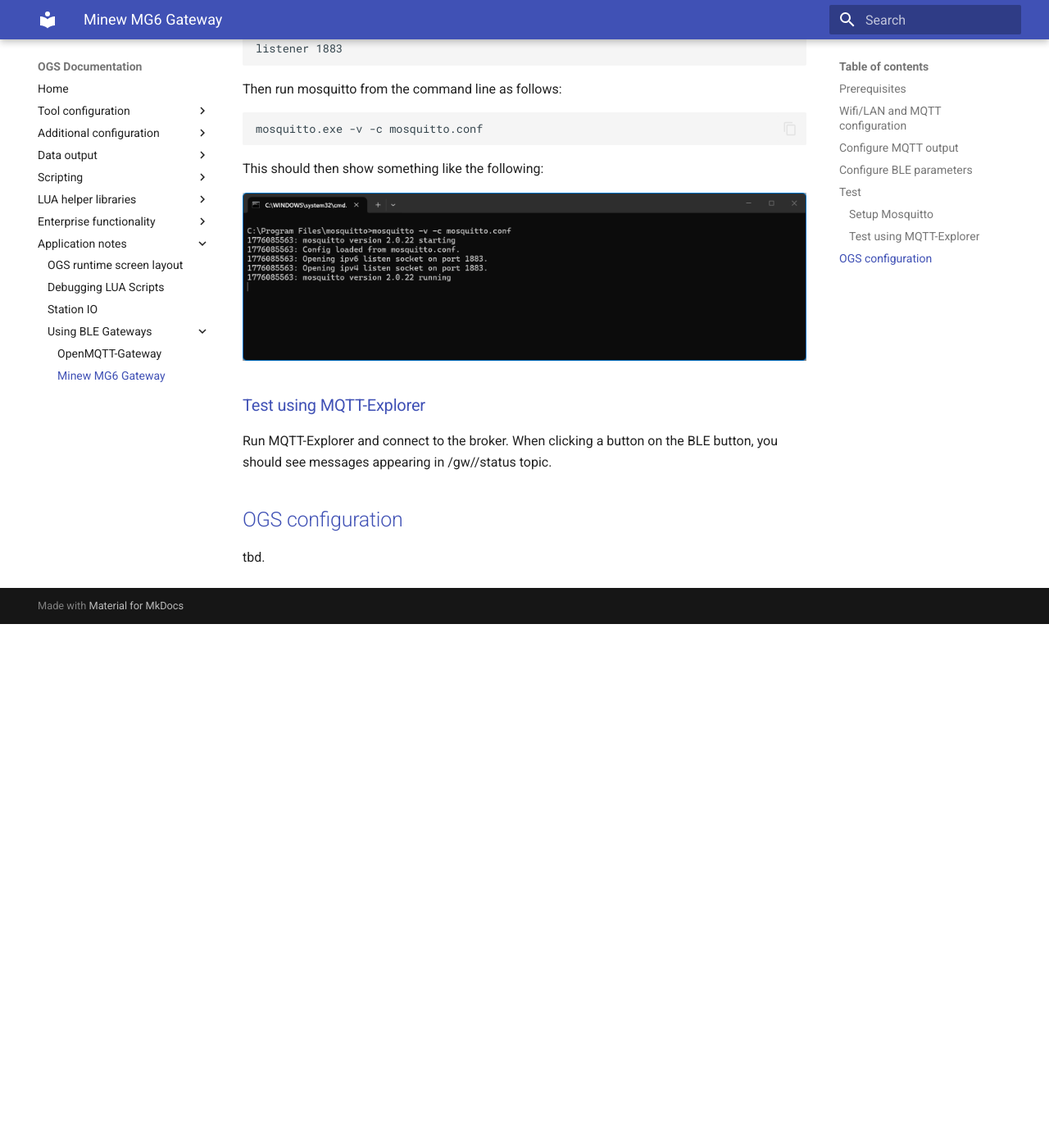
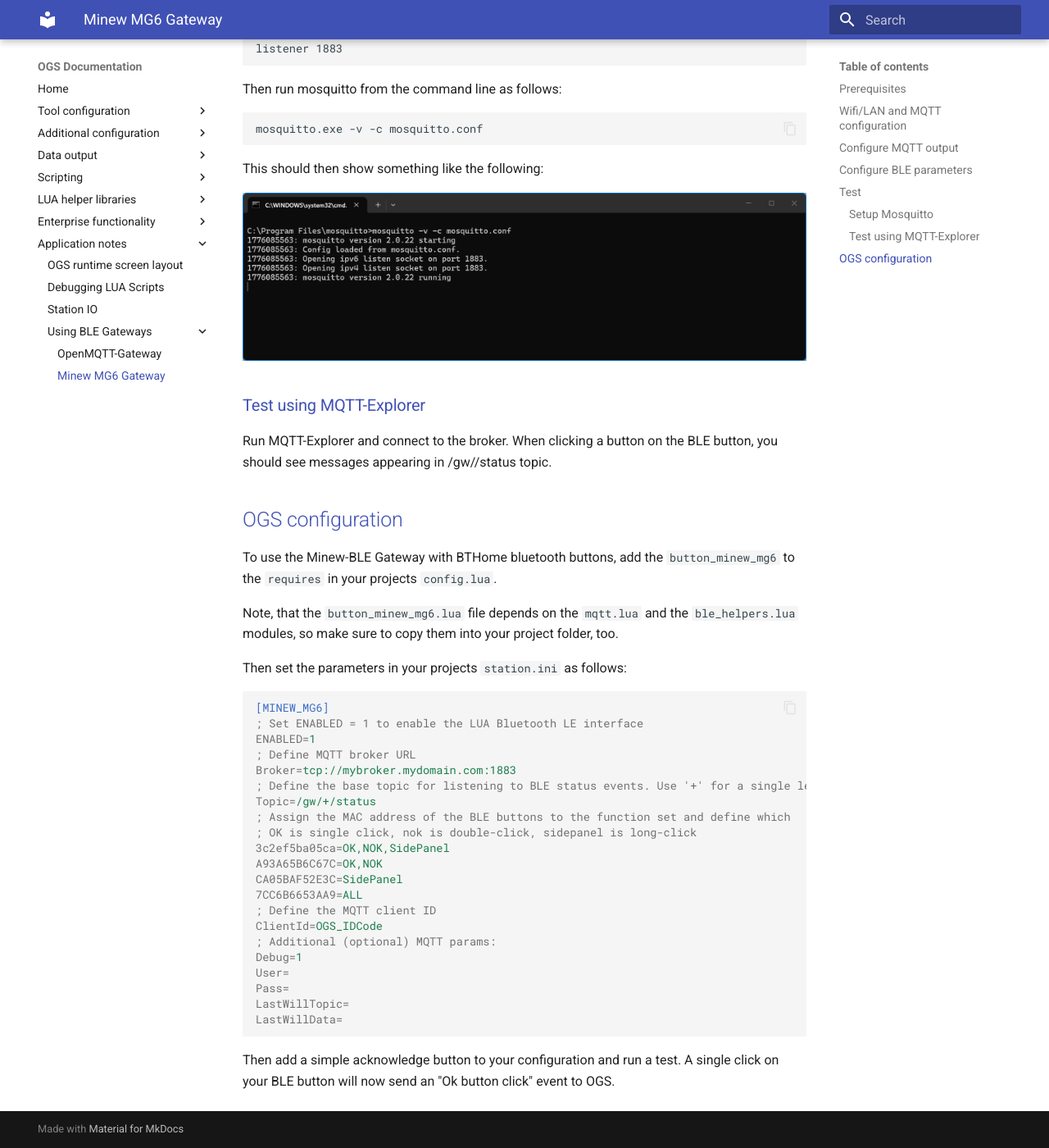
Before and after one commit to haller-erne/ogs, an MkDocs documentation site: the page built from docs/appnotes/blegateway-minew-mg6.md, in a window 1280 px wide and 1400 px high, scrolled down 5778 px. Shown: the whole window at 82% size. Built offline with MkDocs 1.6.1 and Material for MkDocs 9.7.7, drawn with Linux system fonts in a browser that asks for light colours; before the commit the page ends 6539 px from its top, so only the background shows below that.

Commit message:
Add Minew OGS configuration

````diff
--- a/docs/appnotes/blegateway-minew-mg6.md
+++ b/docs/appnotes/blegateway-minew-mg6.md
@@ -90,4 +90,34 @@
 
 ## OGS configuration
 
-tbd.
+To use the Minew-BLE Gateway with BTHome bluetooth buttons, add the `button_minew_mg6` to the `requires` in your projects `config.lua`.
+
+Note, that the `button_minew_mg6.lua` file depends on the `mqtt.lua` and the `ble_helpers.lua` modules, so make sure to copy them into your project folder, too.
+
+Then set the parameters in your projects `station.ini` as follows:
+
+``` ini
+[MINEW_MG6]
+; Set ENABLED = 1 to enable the LUA Bluetooth LE interface
+ENABLED=1
+; Define MQTT broker URL
+Broker=tcp://mybroker.mydomain.com:1883
+; Define the base topic for listening to BLE status events. Use '+' for a single level wildcard, '#' for multiple levels (note: minew uses a leading /)
+Topic=/gw/+/status
+; Assign the MAC address of the BLE buttons to the function set and define which
+; OK is single click, nok is double-click, sidepanel is long-click
+3c2ef5ba05ca=OK,NOK,SidePanel
+A93A65B6C67C=OK,NOK
+CA05BAF52E3C=SidePanel
+7CC6B6653AA9=ALL
+; Define the MQTT client ID
+ClientId=OGS_IDCode
+; Additional (optional) MQTT params:
+Debug=1
+User=
+Pass=
+LastWillTopic=
+LastWillData=
+```
+
+Then add a simple acknowledge button to your configuration and run a test. A single click on your BLE button will now send an "Ok button click" event to OGS.
````
